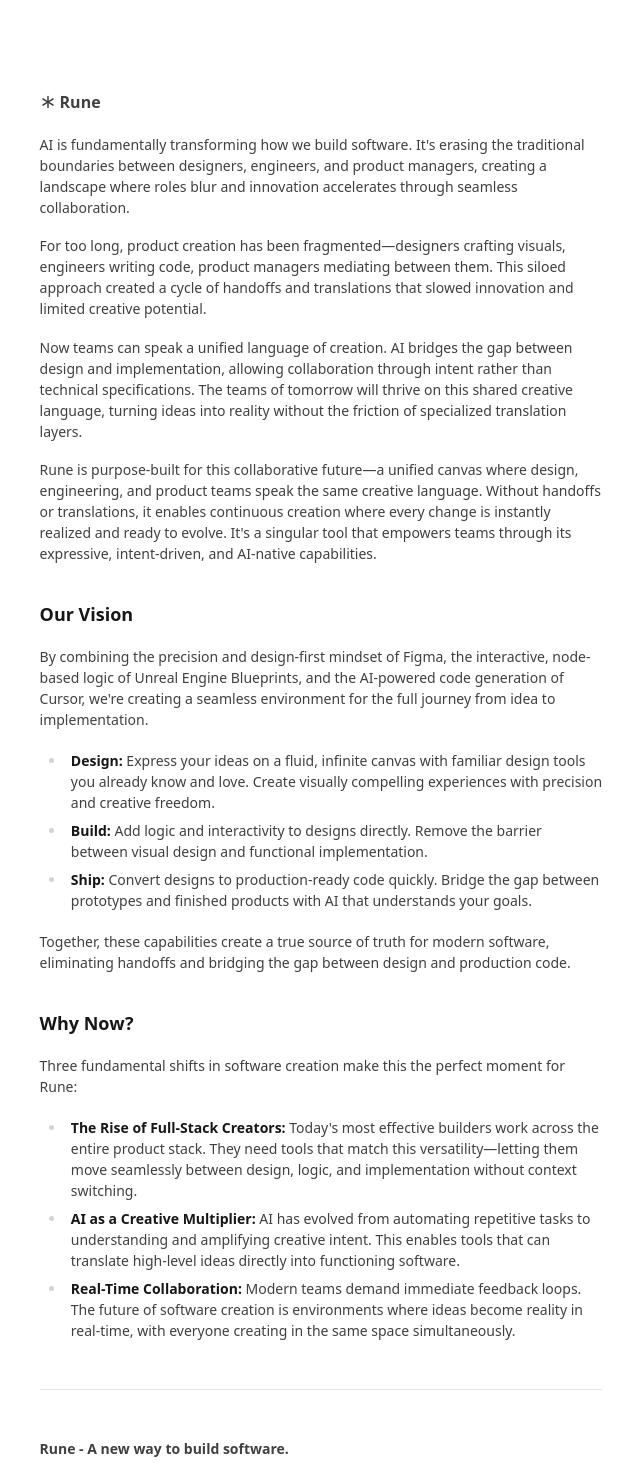
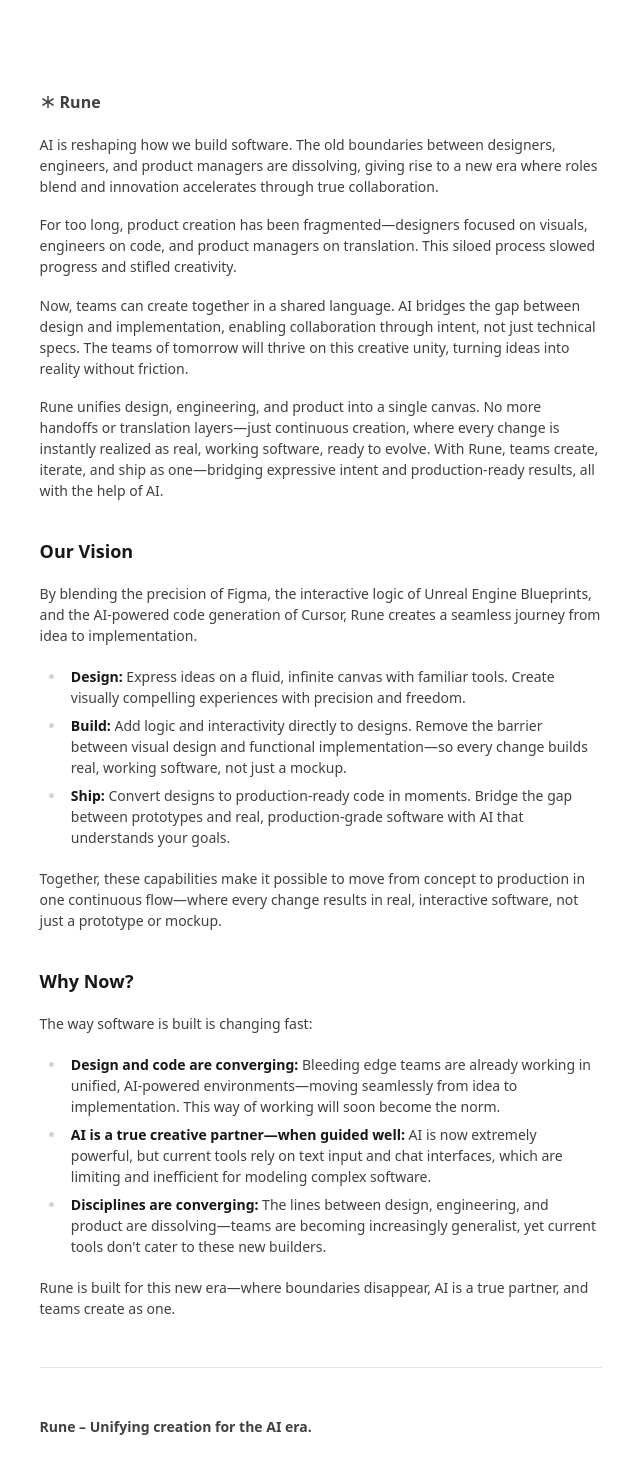
Before and after one commit to btn0s/rune-web, a Next.js app: page / in a window 1280 px wide. Shown: the part 40-1510 px from the top of the page, without its empty margins (319-959 px from the left). Built offline with nearby package versions, Linux system fonts and the light colour scheme.

Commit message:
Refine page.tsx to enhance the narrative on Rune's vision for collaborative software creation, emphasizing the dissolution of traditional boundaries between design and engineering, the role of AI as a creative partner, and the seamless flow from concept to production.

```diff
--- a/src/app/page.tsx
+++ b/src/app/page.tsx
@@ -34,100 +34,97 @@
       </div>
 
       <p>
-        AI is fundamentally transforming how we build software. It's erasing the
-        traditional boundaries between designers, engineers, and product
-        managers, creating a landscape where roles blur and innovation
-        accelerates through seamless collaboration.
+        AI is reshaping how we build software. The old boundaries between
+        designers, engineers, and product managers are dissolving, giving rise
+        to a new era where roles blend and innovation accelerates through true
+        collaboration.
       </p>
 
       <p>
-        For too long, product creation has been fragmented—designers crafting
-        visuals, engineers writing code, product managers mediating between
-        them. This siloed approach created a cycle of handoffs and translations
-        that slowed innovation and limited creative potential.
+        For too long, product creation has been fragmented—designers focused on
+        visuals, engineers on code, and product managers on translation. This
+        siloed process slowed progress and stifled creativity.
       </p>
 
       <p>
-        Now teams can speak a unified language of creation. AI bridges the gap
-        between design and implementation, allowing collaboration through intent
-        rather than technical specifications. The teams of tomorrow will thrive
-        on this shared creative language, turning ideas into reality without the
-        friction of specialized translation layers.
+        Now, teams can create together in a shared language. AI bridges the gap
+        between design and implementation, enabling collaboration through
+        intent, not just technical specs. The teams of tomorrow will thrive on
+        this creative unity, turning ideas into reality without friction.
       </p>
 
       <p>
-        Rune is purpose-built for this collaborative future—a unified canvas
-        where design, engineering, and product teams speak the same creative
-        language. Without handoffs or translations, it enables continuous
-        creation where every change is instantly realized and ready to evolve.
-        It's a singular tool that empowers teams through its expressive,
-        intent-driven, and AI-native capabilities.
+        Rune unifies design, engineering, and product into a single canvas. No
+        more handoffs or translation layers—just continuous creation, where
+        every change is instantly realized as real, working software, ready to
+        evolve. With Rune, teams create, iterate, and ship as one—bridging
+        expressive intent and production-ready results, all with the help of AI.
       </p>
 
       <h2>Our Vision</h2>
 
       <p>
-        By combining the precision and design-first mindset of Figma, the
-        interactive, node-based logic of Unreal Engine Blueprints, and the
-        AI-powered code generation of Cursor, we're creating a seamless
-        environment for the full journey from idea to implementation.
+        By blending the precision of Figma, the interactive logic of Unreal
+        Engine Blueprints, and the AI-powered code generation of Cursor, Rune
+        creates a seamless journey from idea to implementation.
       </p>
 
       <ul>
         <li>
-          <strong>Design:</strong> Express your ideas on a fluid, infinite
-          canvas with familiar design tools you already know and love. Create
-          visually compelling experiences with precision and creative freedom.
+          <strong>Design:</strong> Express ideas on a fluid, infinite canvas
+          with familiar tools. Create visually compelling experiences with
+          precision and freedom.
         </li>
         <li>
-          <strong>Build:</strong> Add logic and interactivity to designs
-          directly. Remove the barrier between visual design and functional
-          implementation.
+          <strong>Build:</strong> Add logic and interactivity directly to
+          designs. Remove the barrier between visual design and functional
+          implementation—so every change builds real, working software, not just
+          a mockup.
         </li>
         <li>
-          <strong>Ship:</strong> Convert designs to production-ready code
-          quickly. Bridge the gap between prototypes and finished products with
-          AI that understands your goals.
+          <strong>Ship:</strong> Convert designs to production-ready code in
+          moments. Bridge the gap between prototypes and real, production-grade
+          software with AI that understands your goals.
         </li>
       </ul>
 
       <p>
-        Together, these capabilities create a true source of truth for modern
-        software, eliminating handoffs and bridging the gap between design and
-        production code.
+        Together, these capabilities make it possible to move from concept to
+        production in one continuous flow—where every change results in real,
+        interactive software, not just a prototype or mockup.
       </p>
 
       <h2>Why Now?</h2>
 
-      <p>
-        Three fundamental shifts in software creation make this the perfect
-        moment for Rune:
-      </p>
-
+      <p>The way software is built is changing fast:</p>
       <ul>
         <li>
-          <strong>The Rise of Full-Stack Creators:</strong> Today's most
-          effective builders work across the entire product stack. They need
-          tools that match this versatility—letting them move seamlessly between
-          design, logic, and implementation without context switching.
+          <strong>Design and code are converging:</strong> Bleeding edge teams
+          are already working in unified, AI-powered environments—moving
+          seamlessly from idea to implementation. This way of working will soon
+          become the norm.
         </li>
         <li>
-          <strong>AI as a Creative Multiplier:</strong> AI has evolved from
-          automating repetitive tasks to understanding and amplifying creative
-          intent. This enables tools that can translate high-level ideas
-          directly into functioning software.
+          <strong>AI is a true creative partner—when guided well:</strong> AI is
+          now extremely powerful, but current tools rely on text input and chat
+          interfaces, which are limiting and inefficient for modeling complex
+          software.
         </li>
         <li>
-          <strong>Real-Time Collaboration:</strong> Modern teams demand
-          immediate feedback loops. The future of software creation is
-          environments where ideas become reality in real-time, with everyone
-          creating in the same space simultaneously.
+          <strong>Disciplines are converging:</strong> The lines between design,
+          engineering, and product are dissolving—teams are becoming
+          increasingly generalist, yet current tools don't cater to these new
+          builders.
         </li>
       </ul>
+      <p>
+        Rune is built for this new era—where boundaries disappear, AI is a true
+        partner, and teams create as one.
+      </p>
 
       <hr />
 
-      <p className="font-semibold">Rune - A new way to build software.</p>
+      <p className="font-semibold">Rune – Unifying creation for the AI era.</p>
     </motion.div>
   );
 }
```
